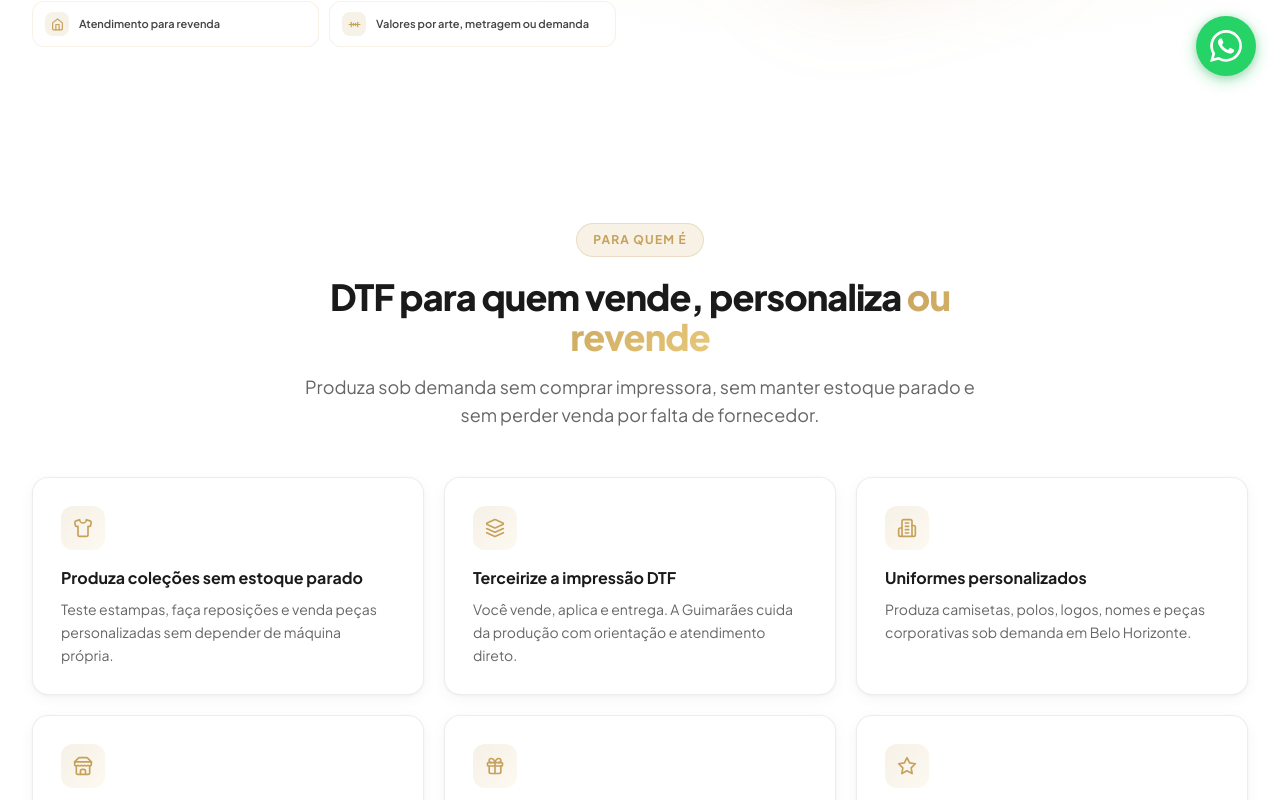
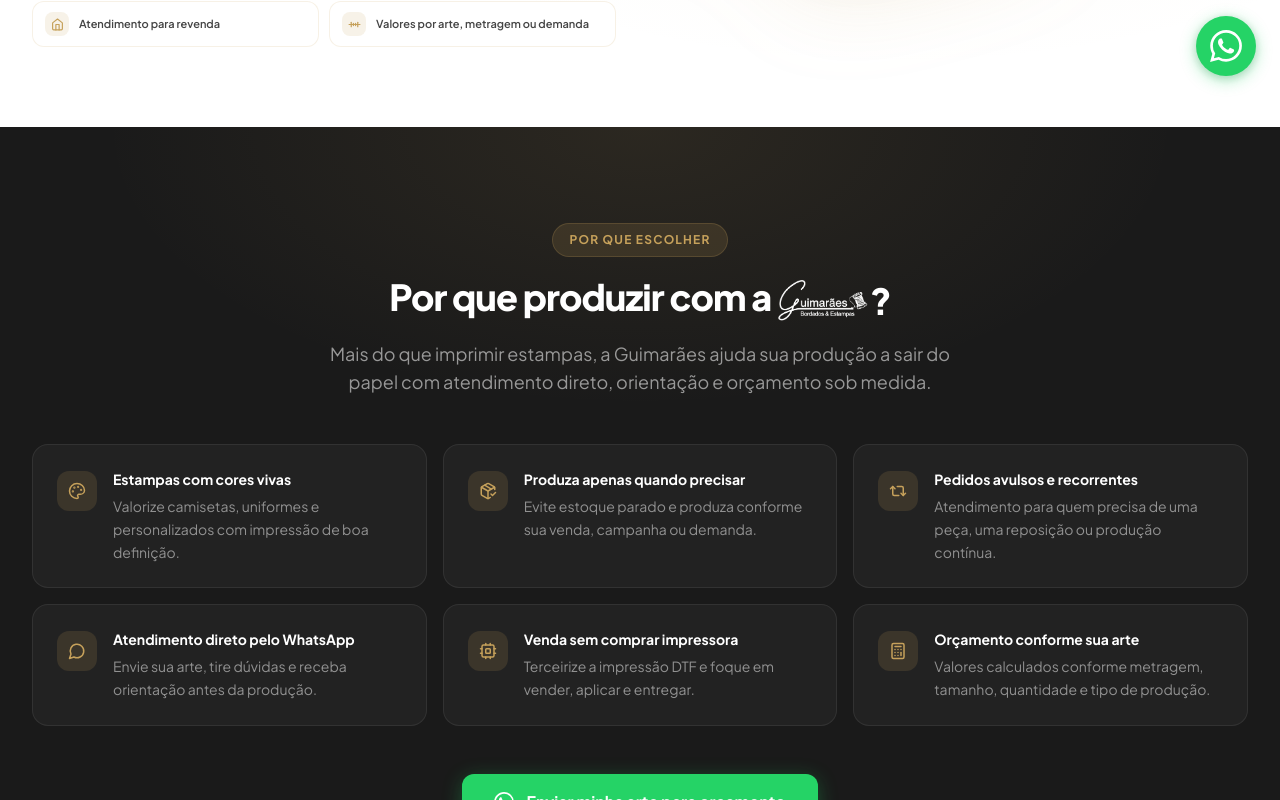
Before and after one commit to t0non/lpGuimar-esAtelier, a Next.js app: page / in a window 1280 px wide. Shown: the part 700-1500 px from the top of the page. Built offline with nearby package versions, Linux system fonts and the light colour scheme.

Commit message:
refactor: remover secao Para quem e por redundancia

```diff
--- a/src/app/page.tsx
+++ b/src/app/page.tsx
@@ -1,6 +1,5 @@
 import Header from '@/components/Header'
 import HeroSection from '@/components/HeroSection'
-import AudienceSection from '@/components/AudienceSection'
 import BenefitsSection from '@/components/BenefitsSection'
 import ProcessSection from '@/components/ProcessSection'
 import ApplicationsSection from '@/components/ApplicationsSection'
@@ -15,7 +14,6 @@
     <main className="has-sticky-btn">
       <Header />
       <HeroSection />
-      <AudienceSection />
       <BenefitsSection />
       <ProcessSection />
       <ApplicationsSection />
--- a/src/components/Footer.tsx
+++ b/src/components/Footer.tsx
@@ -50,7 +50,6 @@
             </span>
             {[
               { label: 'Início', href: '#inicio' },
-              { label: 'Para quem é', href: '#para-quem-e' },
               { label: 'Como funciona', href: '#como-funciona' },
               { label: 'Aplicações', href: '#aplicacoes' },
               { label: 'Dúvidas frequentes', href: '#faq' },
```
